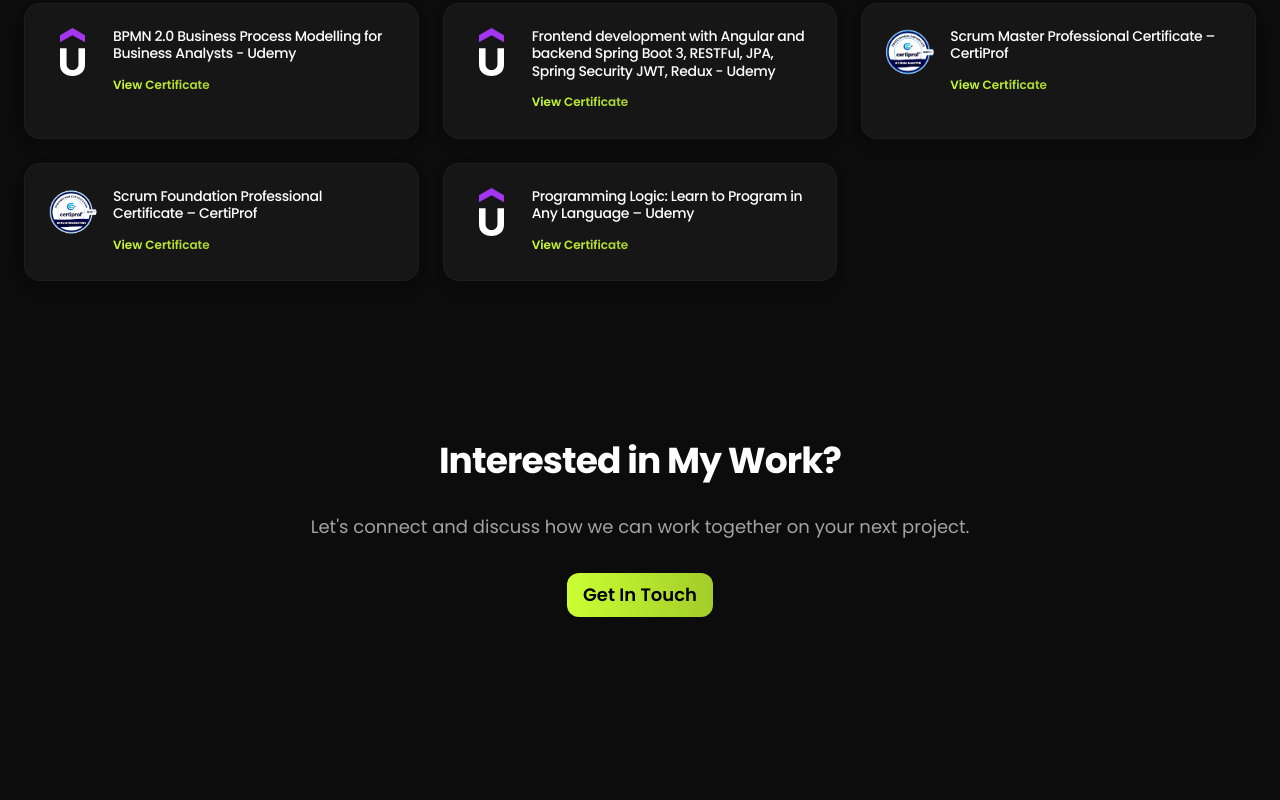
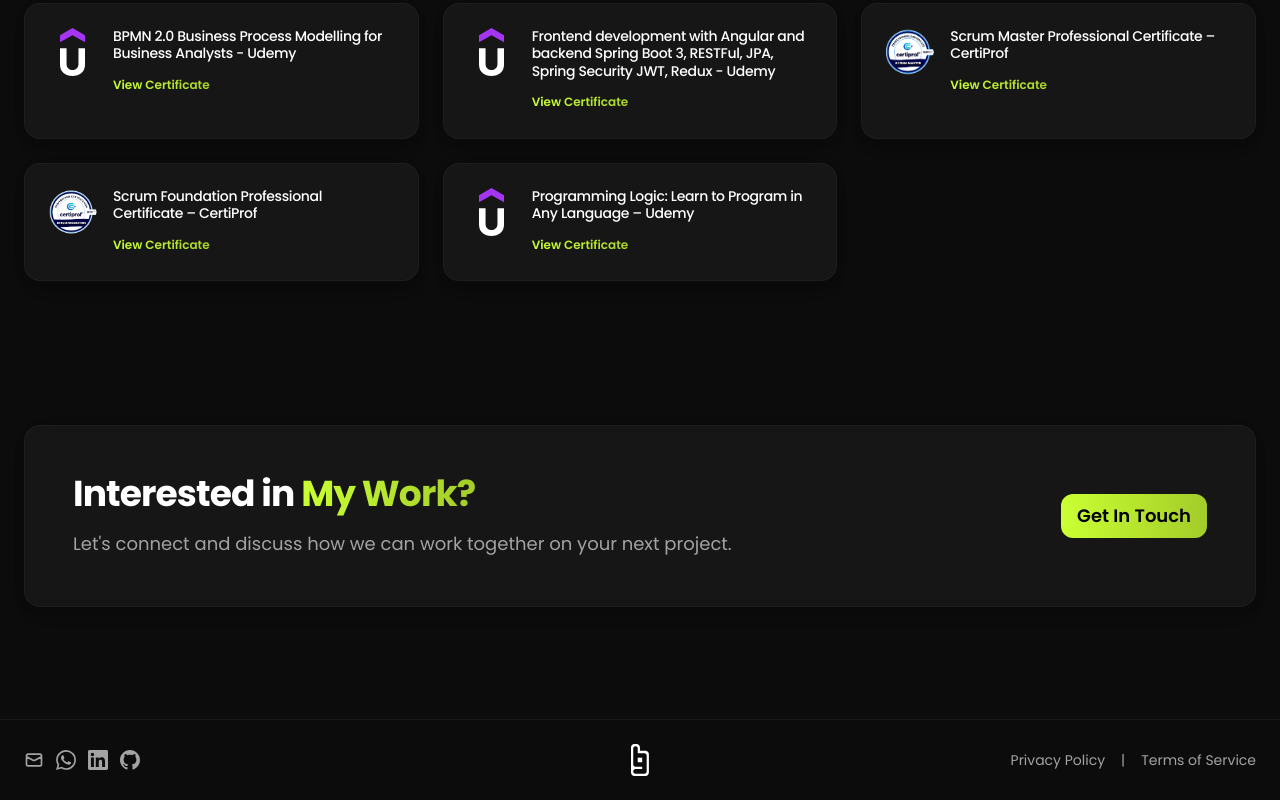
Before and after one commit to byrongonzalez14/cv-web-bg, an Angular app: page / in a window 1280 px wide. Shown: the part 3845-4645 px from the top of the page. Before the commit the page ends 4590 px from the top, so only its background shows below. Built offline with nearby package versions, Linux system fonts and the light colour scheme.

Commit message:
Update: CTA section and footer adding

```diff
--- a/src/app/components/cv-display/cv-display.component.html
+++ b/src/app/components/cv-display/cv-display.component.html
@@ -390,16 +390,88 @@
     </section> -->
 
     <!-- Call to Action Section -->
-    <section class="text-center py-20">
-      <h3 class="text-4xl font-bold text-neutral-900 dark:text-white mb-8">
-        {{ languageService.isEnglish() ? 'Interested in My Work?' : '¿Interesado en mi trabajo?' }}
-      </h3>
-      <p class="text-lg text-neutral-600 dark:text-neutral-400 mb-8 max-w-2xl mx-auto">
-        {{ languageService.isEnglish() ? "Let's connect and discuss how we can work together on your next project." : "Conectemos y discutamos cómo podemos trabajar juntos en tu próximo proyecto." }}
-      </p>
-      <a href="mailto:{{ cvData().personalInfo.contact.email }}" class="btn btn-primary text-lg px-8 py-4">
-        {{ languageService.isEnglish() ? 'Get In Touch' : 'Contactar' }}
-      </a>
+    <section class="py-12 md:py-16">
+      <div class="bg-white dark:bg-dark-900 rounded-2xl p-8 md:p-12 shadow-soft border border-neutral-200/50 dark:border-dark-800/50">
+        <div class="flex flex-col md:flex-row items-center md:items-center justify-between gap-6">
+          <!-- Left: Text Content -->
+          <div class="text-center md:text-left">
+            <h3 class="text-4xl font-bold mb-4">
+              <span class="text-neutral-900 dark:text-white">{{ languageService.isEnglish() ? 'Interested in ' : '¿Interesado en ' }}</span>
+              <span class="text-transparent bg-gradient-to-r from-[#CAFF33] to-[#a3cc29] bg-clip-text">{{ languageService.isEnglish() ? 'My Work?' : 'mi trabajo?' }}</span>
+            </h3>
+            <p class="text-lg text-neutral-600 dark:text-neutral-400">
+              {{ languageService.isEnglish() ? "Let's connect and discuss how we can work together on your next project." : "Conectemos y discutamos cómo podemos trabajar juntos en tu próximo proyecto." }}
+            </p>
+          </div>
+
+          <!-- Right: Button -->
+          <div class="flex-shrink-0">
+            <a href="mailto:{{ cvData().personalInfo.contact.email }}" class="btn btn-primary text-lg px-8 py-4 whitespace-nowrap">
+              {{ languageService.isEnglish() ? 'Get In Touch' : 'Contactar' }}
+            </a>
+          </div>
+        </div>
+      </div>
     </section>
   </div>
+
+  <!-- Footer -->
+  <footer class="bg-dark-950 border-t border-dark-800/50">
+    <div class="max-w-7xl mx-auto px-6 py-6">
+      <div class="flex flex-col md:flex-row items-center justify-between gap-6">
+        <!-- Social Icons -->
+        <div class="flex items-center gap-3 md:flex-1">
+          <a href="mailto:{{ cvData().personalInfo.contact.email }}"
+             class="text-neutral-400 hover:text-white transition-colors"
+             [attr.aria-label]="getEmailAriaLabel()">
+            <svg class="w-5 h-5" fill="none" stroke="currentColor" viewBox="0 0 24 24">
+              <path stroke-linecap="round" stroke-linejoin="round" stroke-width="2" d="M3 8l7.89 4.26a2 2 0 002.22 0L21 8M5 19h14a2 2 0 002-2V7a2 2 0 00-2-2H5a2 2 0 00-2 2v10a2 2 0 002 2z"></path>
+            </svg>
+          </a>
+          <a href="{{ getWhatsAppLink(cvData().personalInfo.contact.phone) }}"
+             target="_blank"
+             class="text-neutral-400 hover:text-white transition-colors"
+             aria-label="WhatsApp">
+            <svg class="w-5 h-5" fill="currentColor" viewBox="0 0 24 24">
+              <path d="M17.472 14.382c-.297-.149-1.758-.867-2.03-.967-.273-.099-.471-.148-.67.15-.197.297-.767.966-.94 1.164-.173.199-.347.223-.644.075-.297-.15-1.255-.463-2.39-1.475-.883-.788-1.48-1.761-1.653-2.059-.173-.297-.018-.458.13-.606.134-.133.298-.347.446-.52.149-.174.198-.298.298-.497.099-.198.05-.371-.025-.52-.075-.149-.669-1.612-.916-2.207-.242-.579-.487-.5-.669-.51-.173-.008-.371-.01-.57-.01-.198 0-.52.074-.792.372-.272.297-1.04 1.016-1.04 2.479 0 1.462 1.065 2.875 1.213 3.074.149.198 2.096 3.2 5.077 4.487.709.306 1.262.489 1.694.625.712.227 1.36.195 1.871.118.571-.085 1.758-.719 2.006-1.413.248-.694.248-1.289.173-1.413-.074-.124-.272-.198-.57-.347m-5.421 7.403h-.004a9.87 9.87 0 01-5.031-1.378l-.361-.214-3.741.982.998-3.648-.235-.374a9.86 9.86 0 01-1.51-5.26c.001-5.45 4.436-9.884 9.888-9.884 2.64 0 5.122 1.03 6.988 2.898a9.825 9.825 0 012.893 6.994c-.003 5.45-4.437 9.884-9.885 9.884m8.413-18.297A11.815 11.815 0 0012.05 0C5.495 0 .16 5.335.157 11.892c0 2.096.547 4.142 1.588 5.945L.057 24l6.305-1.654a11.882 11.882 0 005.683 1.448h.005c6.554 0 11.89-5.335 11.893-11.893A11.821 11.821 0 0020.885 3.488"/>
+            </svg>
+          </a>
+          <a href="{{ cvData().personalInfo.contact.linkedin }}"
+             target="_blank"
+             class="text-neutral-400 hover:text-white transition-colors"
+             aria-label="LinkedIn">
+            <svg class="w-5 h-5" fill="currentColor" viewBox="0 0 24 24">
+              <path d="M20.447 20.452h-3.554v-5.569c0-1.328-.027-3.037-1.852-3.037-1.853 0-2.136 1.445-2.136 2.939v5.667H9.351V9h3.414v1.561h.046c.477-.9 1.637-1.85 3.37-1.85 3.601 0 4.267 2.37 4.267 5.455v6.286zM5.337 7.433c-1.144 0-2.063-.926-2.063-2.065 0-1.138.92-2.063 2.063-2.063 1.14 0 2.064.925 2.064 2.063 0 1.139-.925 2.065-2.064 2.065zm1.782 13.019H3.555V9h3.564v11.452zM22.225 0H1.771C.792 0 0 .774 0 1.729v20.542C0 23.227.792 24 1.771 24h20.451C23.2 24 24 23.227 24 22.271V1.729C24 .774 23.2 0 22.222 0h.003z"/>
+            </svg>
+          </a>
+          <a href="{{ cvData().personalInfo.contact.github }}"
+             target="_blank"
+             class="text-neutral-400 hover:text-white transition-colors"
+             aria-label="GitHub">
+            <svg class="w-5 h-5" fill="currentColor" viewBox="0 0 24 24">
+              <path d="M12 0c-6.626 0-12 5.373-12 12 0 5.302 3.438 9.8 8.207 11.387.599.111.793-.261.793-.577v-2.234c-3.338.726-4.033-1.416-4.033-1.416-.546-1.387-1.333-1.756-1.333-1.756-1.089-.745.083-.729.083-.729 1.205.084 1.839 1.237 1.839 1.237 1.07 1.834 2.807 1.304 3.492.997.107-.775.418-1.305.762-1.604-2.665-.305-5.467-1.334-5.467-5.931 0-1.311.469-2.381 1.236-3.221-.124-.303-.535-1.524.117-3.176 0 0 1.008-.322 3.301 1.23.957-.266 1.983-.399 3.003-.404 1.02.005 2.047.138 3.006.404 2.291-1.552 3.297-1.23 3.297-1.23.653 1.653.242 2.874.118 3.176.77.84 1.235 1.911 1.235 3.221 0 4.609-2.807 5.624-5.479 5.921.43.372.823 1.102.823 2.222v3.293c0 .319.192.694.801.576 4.765-1.589 8.199-6.086 8.199-11.386 0-6.627-5.373-12-12-12z"/>
+            </svg>
+          </a>
+        </div>
+
+        <!-- Logo Center -->
+        <div class="flex items-center justify-center">
+          <img src="assets/bg-imagotipo.svg"
+               alt="Byron Gonzalez"
+               class="h-8">
+        </div>
+
+        <!-- Legal Links -->
+        <div class="flex items-center justify-end gap-4 text-sm text-neutral-400 md:flex-1">
+          <a href="#" class="hover:text-white transition-colors">
+            {{ languageService.isEnglish() ? 'Privacy Policy' : 'Política de Privacidad' }}
+          </a>
+          <span>|</span>
+          <a href="#" class="hover:text-white transition-colors">
+            {{ languageService.isEnglish() ? 'Terms of Service' : 'Términos de Servicio' }}
+          </a>
+        </div>
+      </div>
+    </div>
+  </footer>
 </div>
```
Also changed, not shown: src/assets/bg-imagotipo.svg (added).
